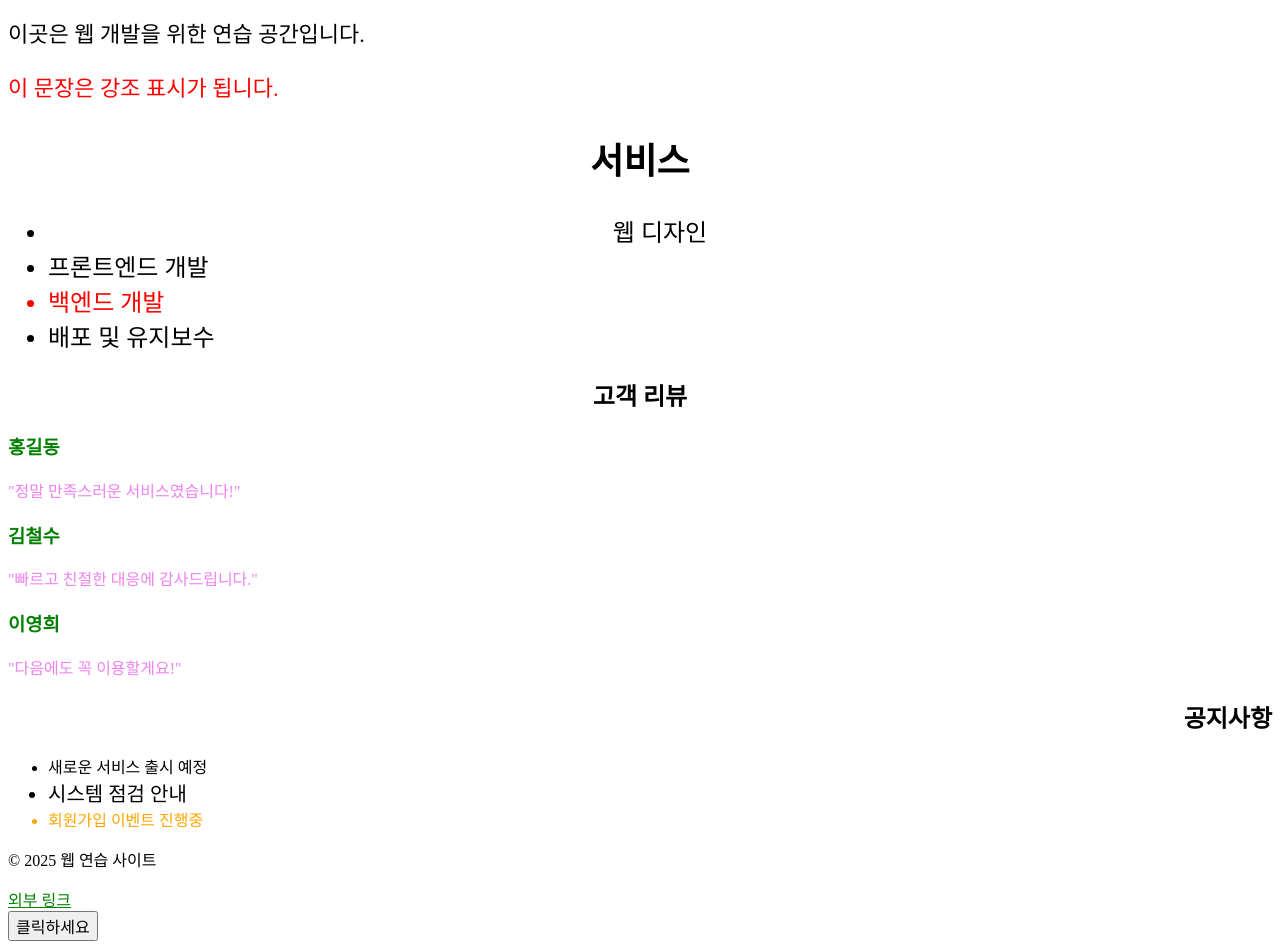
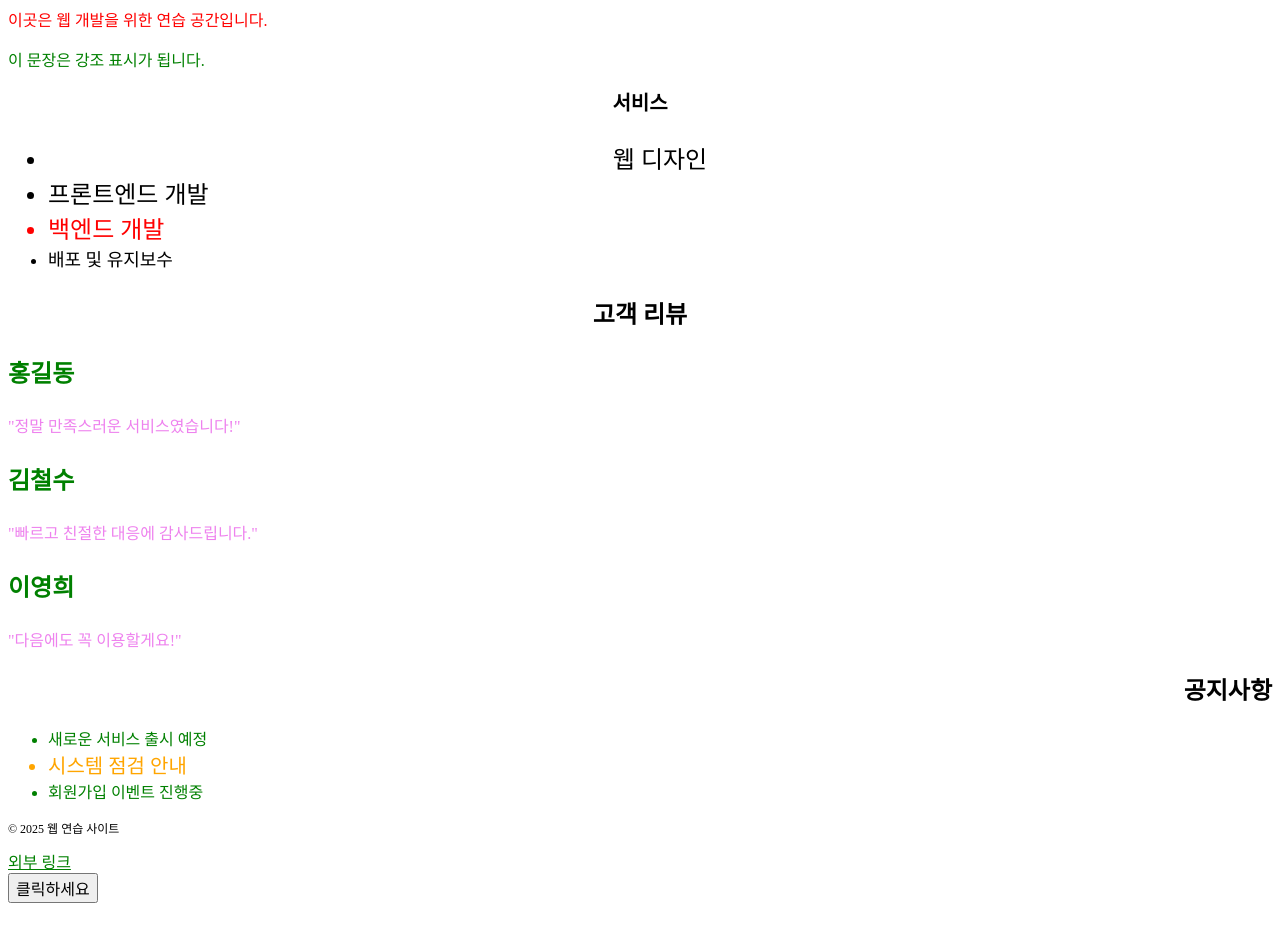
Before and after one commit to eunso03/fintech, a plain HTML site: page 02HTML_CSS_JAVASCRIPT/HTML/10CSS_selector_연습.html in a window 1280 px wide. Shown: the part 280-1229 px from the top of the page. After the commit the page ends 1191 px from the top, so only its background shows below. Drawn offline with Linux system fonts and the light colour scheme.

Commit message:
CSS연습

```diff
--- a/02HTML_CSS_JAVASCRIPT/CSS/04CSS_연습문제용.css
+++ b/02HTML_CSS_JAVASCRIPT/CSS/04CSS_연습문제용.css
@@ -98,3 +98,103 @@ section h2 {
 nav li:last-child {
     text-align: center;
 }
+
+/* 모든 <article> 태그 글자 크기를 20px로 설정하세요. */
+article {
+    font-size: 20px;
+}
+
+/* <aside> 안 첫 번째 <li> 글자색을 파란색으로 설정하세요. */
+.aside li:first-of-type {
+    color: blue;
+}
+
+/* <header> 안 <h1> 태그 글자색을 보라색으로 설정하세요. */
+header h1 {
+    color: purple;
+}
+
+/* 클래스 services 안 <ul> 글자를 왼쪽 정렬하세요. */
+.services ul {
+    text-align: left;
+}
+
+/* <footer> 안 <p> 글자 크기를 12px로 설정하세요. */
+footer p {
+    font-size: 12px;
+}
+
+/* 모든 <h3> 태그 글자색을 파란색으로 설정하세요. */
+h3 {
+    color: blue;
+}
+
+/* 클래스 notice-list 안 홀수 번째 <li> 글자색을 초록색으로 설정하세요. */
+.notice-list li:nth-child(2n+1) {
+    color: green;
+}
+
+/* 클래스 notice-list 안 짝수 번째 <li> 글자색을 주황색으로 설정하세요. */
+.notice-list li:nth-child(2n) {
+    color: orange;
+}
+
+/* 모든 <section> 안 <p> 태그 글자 크기를 16px로 설정하세요. */
+section p {
+    font-size: 16px;
+}
+
+/* <article> 안 첫 번째 <p> 글자색을 빨간색으로 설정하세요. */
+article p:first-of-type {
+    color: red;
+}
+
+/* <nav> 안 <a> 태그에 마우스를 올렸을 때 글자색을 초록색으로 설정하세요. */
+nav a:hover {
+    color: green;
+}
+
+/* <button>에 마우스를 올렸을 때 글자 크기를 18px로 설정하세요. */
+button:hover {
+    font-size: 18px;
+}
+
+/* 클래스 review 안 첫 번째 <h3> 글자 크기를 24px로 설정하세요. */
+.review h3:first-child {
+    font-size: 24px;
+}
+
+/* <article> 태그 중 첫 번째 요소 글자색을 보라색으로 설정하세요. */
+article:first-child {
+    color: purple;
+}
+
+/* 클래스 service-list 마지막 <li> 글자 크기를 18px로 설정하세요. */
+.service-list li:last-child {
+    font-size: 18px;
+}
+
+/* 클래스 intro 안 <p> 태그 글자색을 초록색으로 설정하세요. */
+.intro p {
+    color: green;
+}
+
+/* 클래스 services 안 <h2> 태그 글자 크기를 20px로 설정하세요. */
+.services h2 {
+    font-size: 20px;
+}
+
+/* <footer> 안 <a> 태그에 마우스를 올렸을 때 글자색을 빨간색으로 설정하세요. */
+footer a:hover {
+    color: red;
+}
+
+/* 클래스 reviews 안 마지막 <div> 글자 크기를 22px로 설정하세요. */
+.reviews div:last-child {
+    font-size: 22px;
+}
+
+/* 클래스 navbar 안 첫 번째 <li> 글자색을 주황색으로 설정하세요. */
+.navbar li:first-child {
+    color: orange;
+}
```
